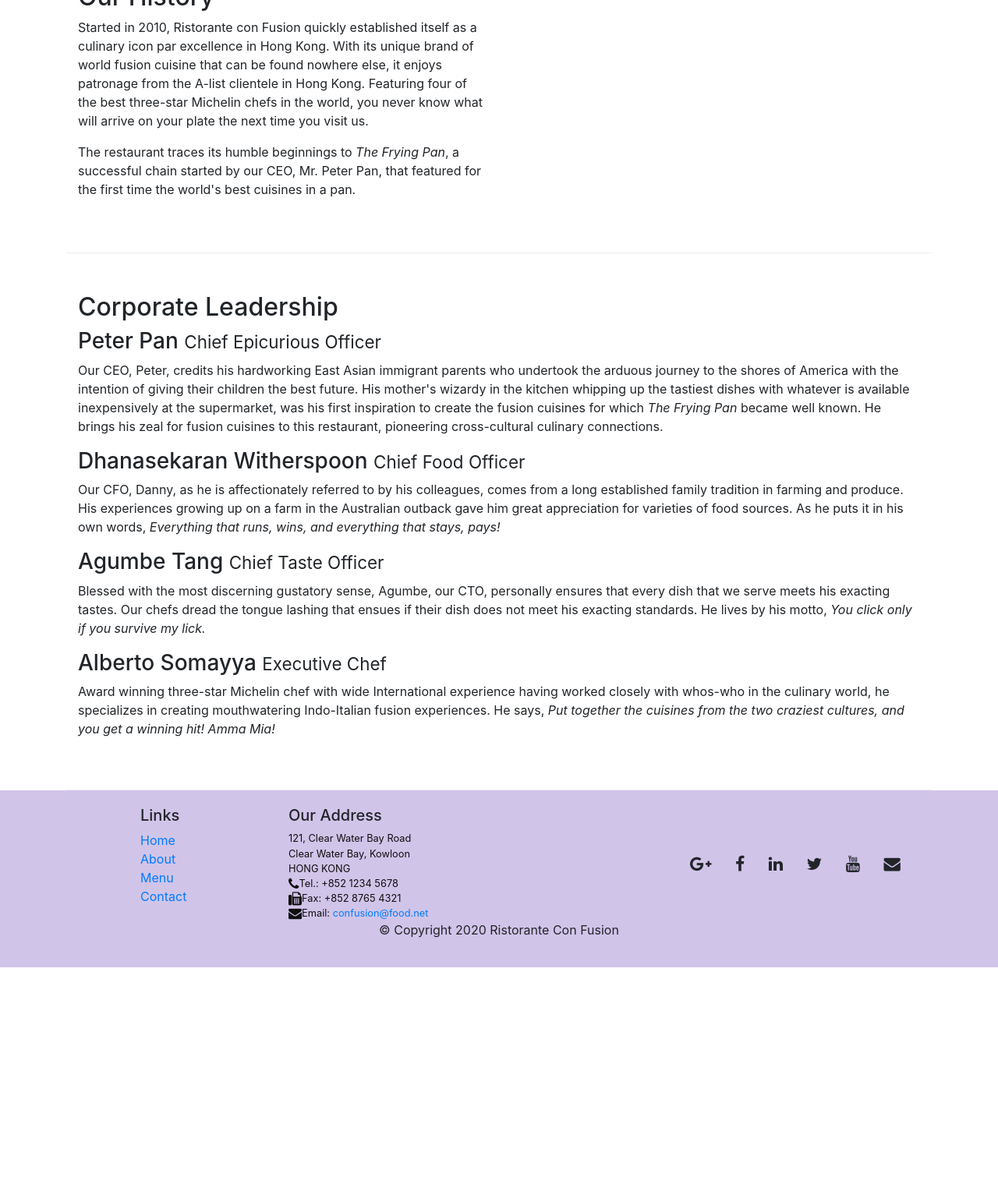
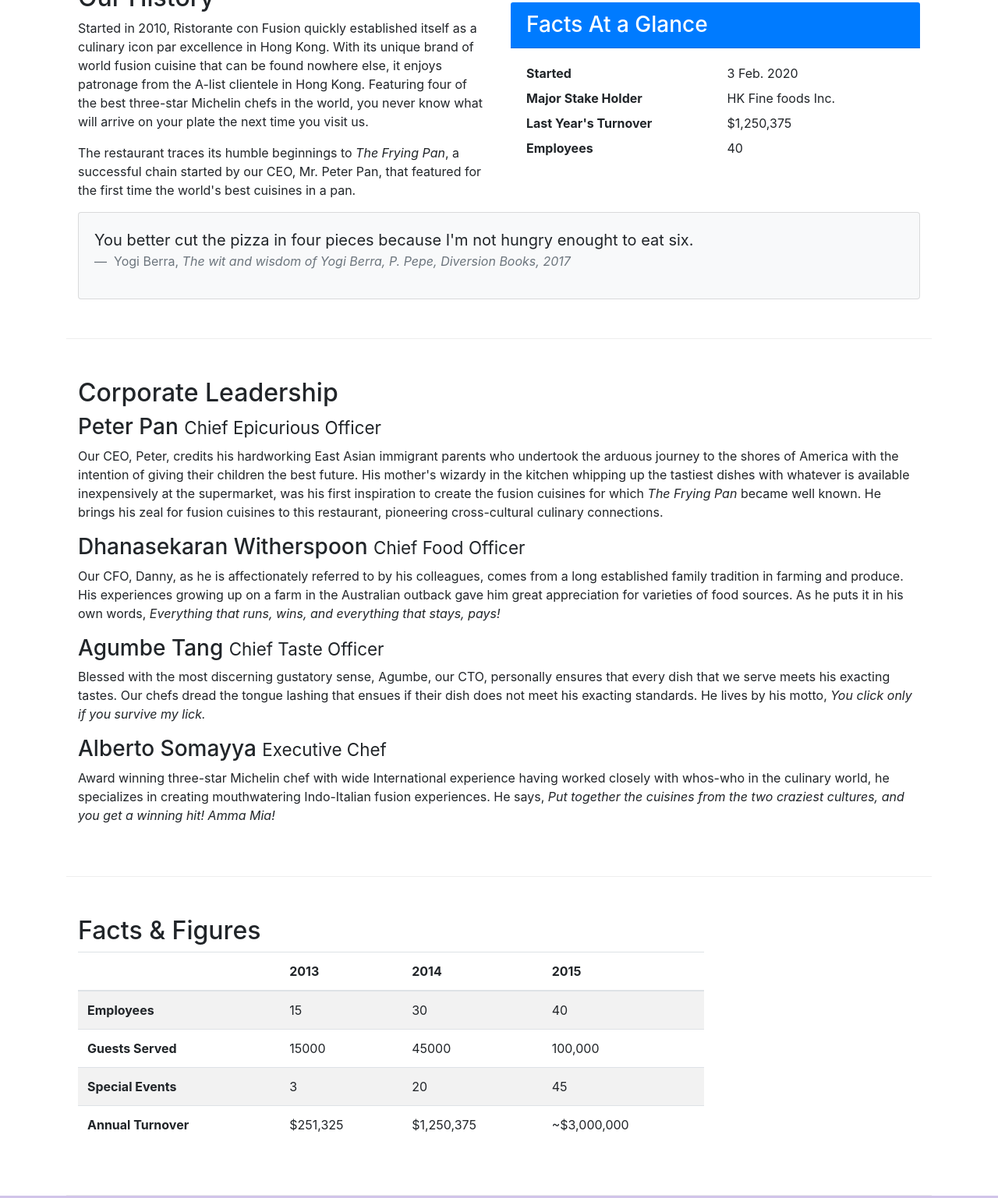
Before and after one commit to akashprasher/camo-git-bootstrap, a website: page aboutus.html in a window 1280 px wide. Shown: the part 522-2059 px from the top of the page at 78% size. Before the commit the page ends 1763 px from the top, so only its background shows below. Drawn offline with nearby package versions, Linux system fonts and the light colour scheme.

Commit message:
updating

```diff
--- a/aboutus.html
+++ b/aboutus.html
@@ -25,13 +25,17 @@
             <button class="navbar-toggler" type="button" data-toggle="collapse" data-target="#Navbar">
                 <span class="navbar-toggler-icon"></span>
             </button>
-            <a class="navbar-brand mr-auto" href="./index.html">Ristorante Con Fusion</a>
+            <a class="navbar-brand mr-auto" href="./index.html"><img src="./img/logo.png" height="30" width="41"></a>
             <div class="collapse navbar-collapse" id="Navbar">
                 <ul class="navbar-nav mr-auto">
-                    <li class="nav-item"><a class="nav-link" href="./index.html"><span class="fa fa-home fa-lg"></span> Home</a></li>
-                    <li class="nav-item active"><a class="nav-link" href="./aboutus.html"><span class="fa fa-info fa-lg"></span> About</a></li>
-                    <li class="nav-item"><a class="nav-link" href="#"><span class="fa fa-list fa-lg"></span> Menu</a></li>
-                    <li class="nav-item"><a class="nav-link" href="./contactus.html"><span class="fa fa-address-card fa-lg"></span> Contact</a></li>
+                    <li class="nav-item"><a class="nav-link" href="./index.html"><span class="fa fa-home fa-lg"></span>
+                            Home</a></li>
+                    <li class="nav-item active"><a class="nav-link" href="./aboutus.html"><span
+                                class="fa fa-info fa-lg"></span> About</a></li>
+                    <li class="nav-item"><a class="nav-link" href="#"><span class="fa fa-list fa-lg"></span> Menu</a>
+                    </li>
+                    <li class="nav-item"><a class="nav-link" href="./contactus.html"><span
+                                class="fa fa-address-card fa-lg"></span> Contact</a></li>
                 </ul>
             </div>
         </div>
@@ -42,9 +46,11 @@
             <div class="row row-header">
                 <div class="col-12 col-sm-8">
                     <h1>Ristorante con Fusion</h1>
-                    <p>We take inspiration from the World's best cuisines, and create a unique fusion experience. Our lipsmacking creations will tickle your culinary senses!</p>
+                    <p>We take inspiration from the World's best cuisines, and create a unique fusion experience. Our
+                        lipsmacking creations will tickle your culinary senses!</p>
                 </div>
-                <div class="col col-sm">
+                <div class="col-12 col-sm align-self-center">
+                    <img src="./img/logo.png" class="img-fluid">
                 </div>
             </div>
         </div>
@@ -65,10 +71,45 @@
         <div class="row row-content align-items-center">
             <div class="col-sm-6">
                 <h2>Our History</h2>
-                <p>Started in 2010, Ristorante con Fusion quickly established itself as a culinary icon par excellence in Hong Kong. With its unique brand of world fusion cuisine that can be found nowhere else, it enjoys patronage from the A-list clientele in Hong Kong.  Featuring four of the best three-star Michelin chefs in the world, you never know what will arrive on your plate the next time you visit us.</p>
-                <p>The restaurant traces its humble beginnings to <em>The Frying Pan</em>, a successful chain started by our CEO, Mr. Peter Pan, that featured for the first time the world's best cuisines in a pan.</p>
+                <p>Started in 2010, Ristorante con Fusion quickly established itself as a culinary icon par excellence
+                    in Hong Kong. With its unique brand of world fusion cuisine that can be found nowhere else, it
+                    enjoys patronage from the A-list clientele in Hong Kong. Featuring four of the best three-star
+                    Michelin chefs in the world, you never know what will arrive on your plate the next time you visit
+                    us.</p>
+                <p>The restaurant traces its humble beginnings to <em>The Frying Pan</em>, a successful chain started by
+                    our CEO, Mr. Peter Pan, that featured for the first time the world's best cuisines in a pan.</p>
             </div>
-            <div>
+            <div class="col-sm">
+                <div class="cards">
+                    <h3 class="card-header bg-primary text-white">Facts At a Glance</h3>
+                    <div class="card-body">
+                        <dl class="row">
+                            <dt class="col-6">Started</dt>
+                            <dd class="col-6">3 Feb. 2020</dd>
+                            <dt class="col-6">Major Stake Holder</dt>
+                            <dd class="col-6">HK Fine foods Inc.</dd>
+                            <dt class="col-6">Last Year's Turnover</dt>
+                            <dd class="col-6">$1,250,375</dd>
+                            <dt class="col-6">Employees</dt>
+                            <dd class="col-6">40</dd>
+                        </dl>
+                    </div>
+                </div>
+            </div>
+            <div class="col-12">
+                <div class="card card-body bg-light">
+                    <blockquote class="blockquote">
+                        <p class="mb-0">You better cut the pizza in four pieces
+                            because I'm not hungry enought to eat six.
+                        </p>
+                        <footer class="blockquote-footer">
+                            Yogi Berra,
+                            <cite title="Source Title">
+                                The wit and wisdom of Yogi Berra, P. Pepe, Diversion Books, 2017
+                            </cite>
+                        </footer>
+                    </blockquote>
+                </div>
             </div>
         </div>
 
@@ -77,16 +118,74 @@
             <div class="col-12">
                 <h2>Corporate Leadership</h2>
                 <h3>Peter Pan <small>Chief Epicurious Officer</small></h3>
-                <p class="d-none d-sm-block">Our CEO, Peter, credits his hardworking East Asian immigrant parents who undertook the arduous journey to the shores of America with the intention of giving their children the best future. His mother's wizardy in the kitchen whipping up the tastiest dishes with whatever is available inexpensively at the supermarket, was his first inspiration to create the fusion cuisines for which <em>The Frying Pan</em> became well known. He brings his zeal for fusion cuisines to this restaurant, pioneering cross-cultural culinary connections.</p>
+                <p class="d-none d-sm-block">Our CEO, Peter, credits his hardworking East Asian immigrant parents who
+                    undertook the arduous journey to the shores of America with the intention of giving their children
+                    the best future. His mother's wizardy in the kitchen whipping up the tastiest dishes with whatever
+                    is available inexpensively at the supermarket, was his first inspiration to create the fusion
+                    cuisines for which <em>The Frying Pan</em> became well known. He brings his zeal for fusion cuisines
+                    to this restaurant, pioneering cross-cultural culinary connections.</p>
                 <h3>Dhanasekaran Witherspoon <small>Chief Food Officer</small></h3>
-                <p class="d-none d-sm-block">Our CFO, Danny, as he is affectionately referred to by his colleagues, comes from a long established family tradition in farming and produce. His experiences growing up on a farm in the Australian outback gave him great appreciation for varieties of food sources. As he puts it in his own words, <em>Everything that runs, wins, and everything that stays, pays!</em></p>
+                <p class="d-none d-sm-block">Our CFO, Danny, as he is affectionately referred to by his colleagues,
+                    comes from a long established family tradition in farming and produce. His experiences growing up on
+                    a farm in the Australian outback gave him great appreciation for varieties of food sources. As he
+                    puts it in his own words, <em>Everything that runs, wins, and everything that stays, pays!</em></p>
                 <h3>Agumbe Tang <small>Chief Taste Officer</small></h3>
-                <p class="d-none d-sm-block">Blessed with the most discerning gustatory sense, Agumbe, our CTO, personally ensures that every dish that we serve meets his exacting tastes. Our chefs dread the tongue lashing that ensues if their dish does not meet his exacting standards. He lives by his motto, <em>You click only if you survive my lick.</em></p>
+                <p class="d-none d-sm-block">Blessed with the most discerning gustatory sense, Agumbe, our CTO,
+                    personally ensures that every dish that we serve meets his exacting tastes. Our chefs dread the
+                    tongue lashing that ensues if their dish does not meet his exacting standards. He lives by his
+                    motto, <em>You click only if you survive my lick.</em></p>
                 <h3>Alberto Somayya <small>Executive Chef</small></h3>
-                <p class="d-none d-sm-block">Award winning three-star Michelin chef with wide International experience having worked closely with whos-who in the culinary world, he specializes in creating mouthwatering Indo-Italian fusion experiences. He says, <em>Put together the cuisines from the two craziest cultures, and you get a winning hit! Amma Mia!</em></p>
+                <p class="d-none d-sm-block">Award winning three-star Michelin chef with wide International experience
+                    having worked closely with whos-who in the culinary world, he specializes in creating mouthwatering
+                    Indo-Italian fusion experiences. He says, <em>Put together the cuisines from the two craziest
+                        cultures, and you get a winning hit! Amma Mia!</em></p>
             </div>
         </div>
-
+        <div class="row row-content">
+            <div class="col-12 col-sm-9">
+                <h2>Facts &amp; Figures</h2>
+                <div class="table-responsive">
+                    <table class="table table-striped">
+                        <thead class="thead-inverse">
+                            <tr>
+                                <th>&nbsp;</th>
+                                <th>2013</th>
+                                <th>2014</th>
+                                <th>2015</th>
+                            </tr>
+                        </thead>
+                        <tbody>
+                            <tr>
+                                <th>Employees</th>
+                                <td>15</td>
+                                <td>30</td>
+                                <td>40</td>
+                            </tr>
+                            <tr>
+                                <th>Guests Served</th>
+                                <td>15000</td>
+                                <td>45000</td>
+                                <td>100,000</td>
+                            </tr>
+                            <tr>
+                                <th>Special Events</th>
+                                <td>3</td>
+                                <td>20</td>
+                                <td>45</td>
+                            </tr>
+                            <tr>
+                                <th>Annual Turnover</th>
+                                <td>$251,325</td>
+                                <td>$1,250,375</td>
+                                <td>~$3,000,000</td>
+                            </tr>
+                        </tbody>
+                    </table>
+                </div>
+            </div>
+            <div class="col-12 col-sm-3">
+            </div>
+        </div>
     </div>
 
     <footer class="footer">
@@ -109,16 +208,22 @@
                         HONG KONG<br>
                         <i class="fa fa-phone fa-lg"></i>Tel.: +852 1234 5678<br>
                         <i class="fa fa-fax fa-lg"></i>Fax: +852 8765 4321<br>
-		              <i class="fa fa-envelope fa-lg"></i>Email: <a href="mailto:confusion@food.net">confusion@food.net</a>
+                        <i class="fa fa-envelope fa-lg"></i>Email: <a
+                            href="mailto:confusion@food.net">confusion@food.net</a>
                     </address>
                 </div>
                 <div class="col-12 col-sm-4 align-self-center">
                     <div class="text-center">
-                        <a class="btn btn-social-icon btn-google" href="http://google.com/+"><i class="fa fa-google-plus fa-lg"></i></a>
-                        <a class="btn btn-social-icon btn-facebook" href="http://www.facebook.com/profile.php?id="><i class="fa fa-facebook fa-lg"></i></a>
-                        <a class="btn btn-social-icon btn-linkedin" href="http://www.linkedin.com/in/"><i class="fa fa-linkedin fa-lg"></i></a>
-                        <a class="btn btn-social-icon btn-twitter" href="http://twitter.com/"><i class="fa fa-twitter fa-lg"></i></a>
-                        <a class="btn btn-social-icon btn-youtube" href="http://youtube.com/"><i class="fa fa-youtube fa-lg"></i></a>
+                        <a class="btn btn-social-icon btn-google" href="http://google.com/+"><i
+                                class="fa fa-google-plus fa-lg"></i></a>
+                        <a class="btn btn-social-icon btn-facebook" href="http://www.facebook.com/profile.php?id="><i
+                                class="fa fa-facebook fa-lg"></i></a>
+                        <a class="btn btn-social-icon btn-linkedin" href="http://www.linkedin.com/in/"><i
+                                class="fa fa-linkedin fa-lg"></i></a>
+                        <a class="btn btn-social-icon btn-twitter" href="http://twitter.com/"><i
+                                class="fa fa-twitter fa-lg"></i></a>
+                        <a class="btn btn-social-icon btn-youtube" href="http://youtube.com/"><i
+                                class="fa fa-youtube fa-lg"></i></a>
                         <a class="btn btn-social-icon" href="mailto:"><i class="fa fa-envelope fa-lg"></i></a>
                     </div>
                 </div>
```
Also changed, not shown: contactus.html (+3 -2 lines), index.html (+18 -7 lines), img/alberto.png (added), img/buffet.png (added), img/logo.png (added), img/uthappizza.png (added), 1 other file. Lines whose indentation alone changed are shown as unchanged.
